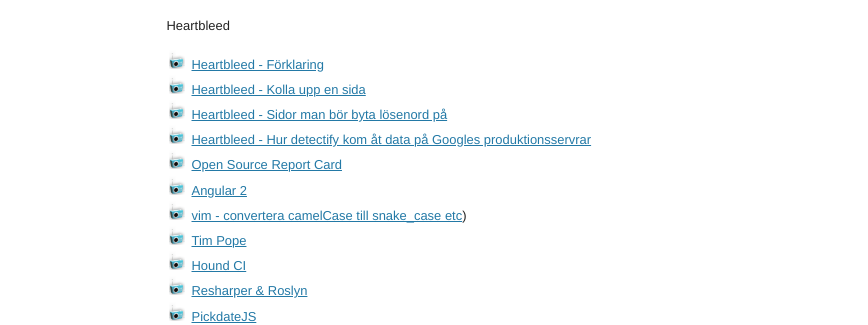
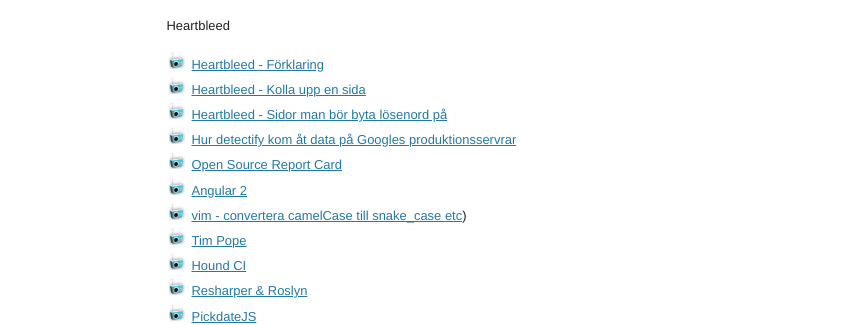
Before and after one commit to standout/webbradion.net, a Jekyll site: the page built from _posts/2014-04-11-avsnitt-92.md, in a window 1280 px wide. Shown: the part 1036-1361 px from the top of the page, without its empty margins (226-1094 px from the left). Built offline with Jekyll 4.4.1, drawn with Linux system fonts in a browser that asks for light colours; comment, search, counter and statistics services are not loaded.

Commit message:
Fix typo in episode 92

```diff
--- a/_posts/2014-04-11-avsnitt-92.md
+++ b/_posts/2014-04-11-avsnitt-92.md
@@ -13,7 +13,7 @@
 * [Heartbleed - Förklaring](http://xkcd.com/1354/)
 * [Heartbleed - Kolla upp en sida](http://filippo.io/Heartbleed/)
 * [Heartbleed - Sidor man bör byta lösenord på](http://mashable.com/2014/04/09/heartbleed-bug-websites-affected/)
-* [Heartbleed - Hur detectify kom åt data på Googles produktionsservrar](http://blog.detectify.com/post/82370846588/how-we-got-read-access-on-googles-production-servers)
+* [Hur detectify kom åt data på Googles produktionsservrar](http://blog.detectify.com/post/82370846588/how-we-got-read-access-on-googles-production-servers)
 * [Open Source Report Card](http://osrc.dfm.io/standout/webbradion.net)
 * [Angular 2](http://blog.angularjs.org/2014/03/angular-20.html)
 * [vim - convertera camelCase till snake_case etc](https://github.com/tpope/vim-abolish))
```
